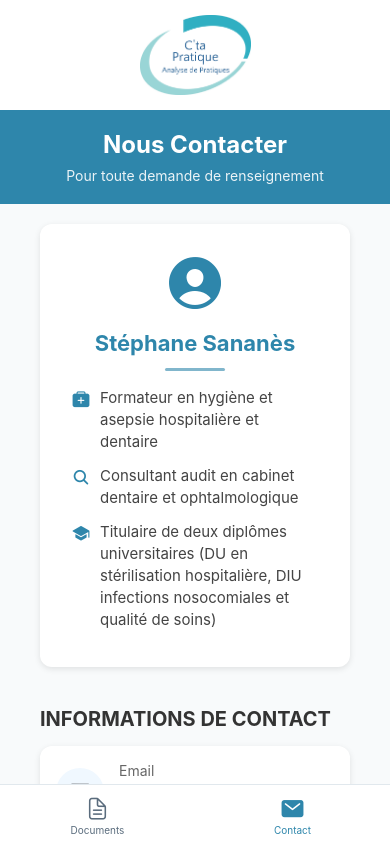
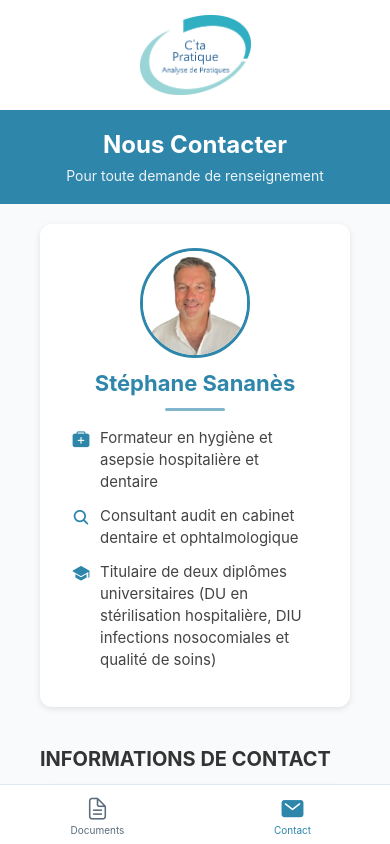
Before and after one commit to alexandreshenouda/ctapratique, a React Native app: screen /Contact in a window 390 px wide. Built offline with nearby package versions, Linux system fonts and the light colour scheme.

Commit message:
Ajout photo

```diff
--- a/src/screens/ContactScreen.tsx
+++ b/src/screens/ContactScreen.tsx
@@ -259,7 +259,11 @@ const ContactScreen: React.FC = () => {
         <View style={styles.section}>
           <View style={styles.profileCard}>
             <View style={styles.profileIconContainer}>
-              <Ionicons name="person-circle" size={64} color={MedicalTheme.primary} />
+              <Image
+                source={require('../../assets/photo_contact.jpeg')}
+                style={styles.profilePhoto}
+                resizeMode="cover"
+              />
             </View>
             <Text style={styles.profileName}>Stéphane Sananès</Text>
             <View style={styles.profileDivider} />
@@ -496,6 +500,13 @@ const styles = StyleSheet.create({
   profileIconContainer: {
     marginBottom: 12,
   },
+  profilePhoto: {
+    width: 110,
+    height: 110,
+    borderRadius: 55,
+    borderWidth: 3,
+    borderColor: MedicalTheme.primary,
+  },
   profileName: {
     fontSize: 22,
     fontWeight: 'bold',
```
Also changed, not shown: assets/photo_contact.jpeg (added).
